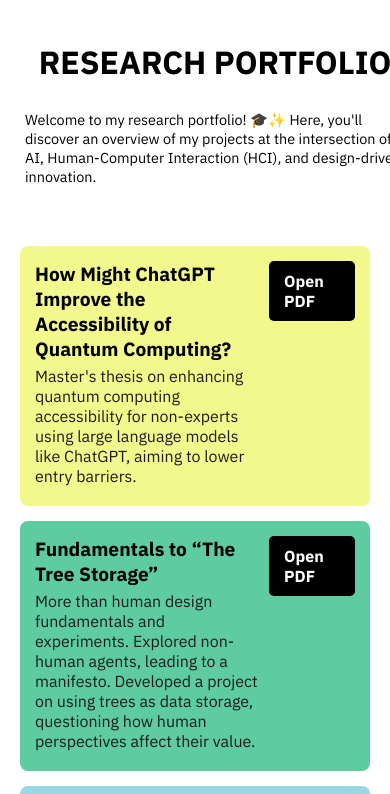
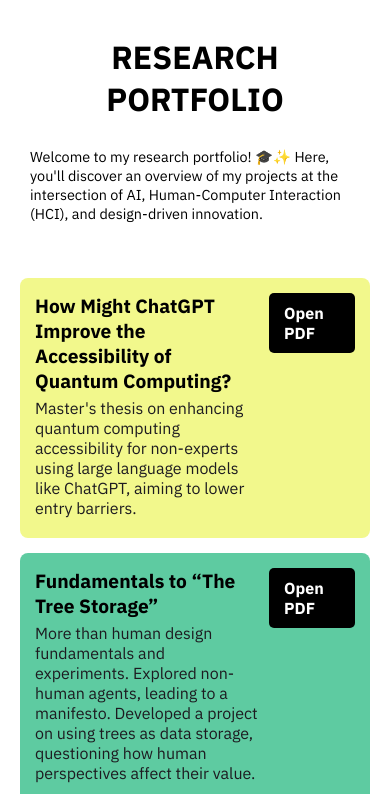
Before and after one commit to Costanzadar/Research-Portfolio, a plain HTML site: page index.html in a window 390 px wide. Shown: the top 794 px of the page. Drawn offline with Linux system fonts and the light colour scheme.

Commit message:
Add files via upload

```diff
--- a/styles.css
+++ b/styles.css
@@ -79,7 +79,9 @@
         padding: 0;
         background-color: white;
         align-items: center;
-        overflow-x: hidden; /* Nascondi lo scroll orizzontale */
+        overflow-x: hidden;
+        width: 100%; /
+        box-sizing: border-box;
     }
     h1 {
     font-weight: bold;
@@ -92,7 +94,28 @@
         padding: 20px;
         text-align: center;
         width: 100%;
+        margin: 0 auto; /* Imposta il margine laterale per allineare l'header con il main */
+        max-width: 800px; /* Limita la larghezza massima per evitare che diventi troppo largo su schermi grandi */
+        box-sizing: border-box;
     }
+
+    @media (max-width: 768px) {
+        header {
+            padding: 20px;
+            margin: 0 20px; /* Imposta il margine laterale per dispositivi più piccoli, simile a quello di main */
+            max-width: calc(100% - 40px); /* Adatta la larghezza per dispositivi mobili */
+        }
+    }
+
+    @media (max-width: 480px) {
+        header {
+            padding: 15px; /* Riduci il padding per schermi molto piccoli */
+            margin: 0 10px; /* Riduci i margini laterali per schermi più piccoli */
+            max-width: calc(100% - 20px); /* Riduci ulteriormente la larghezza */
+        }
+    }
+
+
     main {
         padding: 20px;
         max-width: 800px;
@@ -222,3 +245,6 @@ text-align: left;
 .project:nth-child(6) {
     background-color: #EB8A67;
 }
+
+
+/*MOBILE RESPONSIVE*/
```
